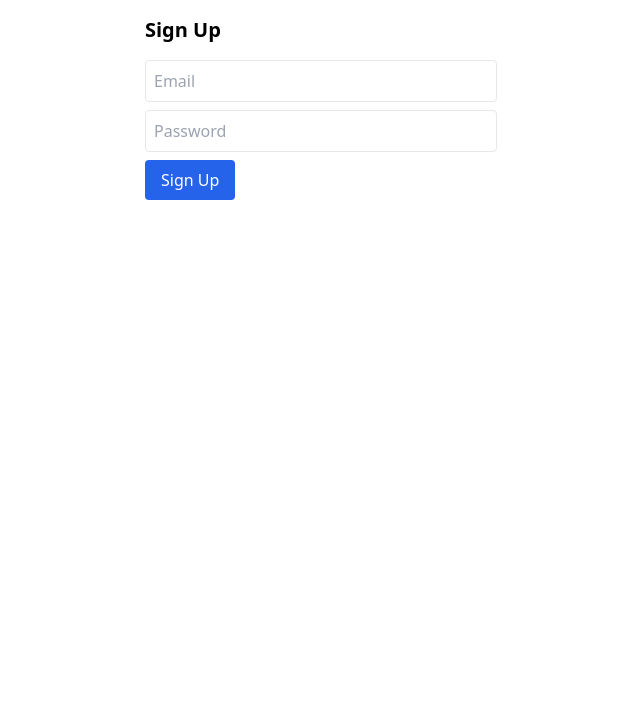
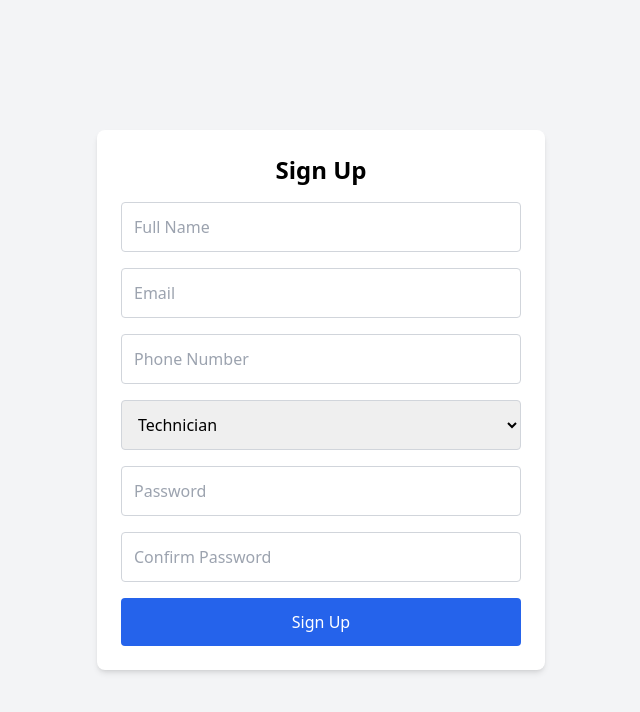
Before and after one commit to Wuradclan/ToolManager, a React (Vite) app in the folder web/: page /signup in a window 1280 px wide. Shown: the top 712 px of the page, without its empty margins (319-959 px from the left). Built offline with nearby package versions, Linux system fonts and the light colour scheme; no server answers.

Commit message:
login page edited signup form edited

```diff
--- a/web/src/pages/LoginPage.jsx
+++ b/web/src/pages/LoginPage.jsx
@@ -58,7 +58,7 @@ const handleLogin = async (e) => {
           <label className="block mb-1 text-gray-600">Email</label>
           <input
             type="email"
-            className="w-full px-4 py-2 border rounded-lg focus:outline-none focus:ring-2 focus:ring-blue-400"
+            className="w-50% px-4 py-2 border rounded-lg focus:outline-none focus:ring-2 focus:ring-blue-400"
             value={email}
             onChange={(e) => setEmail(e.target.value)}
             required
@@ -69,7 +69,7 @@ const handleLogin = async (e) => {
           <label className="block mb-1 text-gray-600">Password</label>
           <input
             type="password"
-            className="w-full px-4 py-2 border rounded-lg focus:outline-none focus:ring-2 focus:ring-blue-400"
+            className="w-50% px-4 py-2 border rounded-lg focus:outline-none focus:ring-2 focus:ring-blue-400"
             value={password}
             onChange={(e) => setPassword(e.target.value)}
             required
@@ -78,16 +78,15 @@ const handleLogin = async (e) => {
 
         <button
           type="submit"
-          className="w-full bg-blue-500 text-white py-2 rounded-lg hover:bg-blue-600 transition"
-        >
-          Sign In
-        </button>
-        <Link
+          //className="w-full bg-blue-500 text-white py-2 rounded-lg hover:bg-blue-600 transition"
+        >Sign In</button>
+        <button onClick={() => navigate("/signup")}> Sign Up </button>
+        {/* <Link
           to="/signup"
           className="bg-green-600 hover:bg-green-700 text-white px-6 py-2 rounded shadow"
         >
           Sign Up
-        </Link>
+        </Link> */}
       </form>
     </div>
   );
--- a/web/src/pages/SignupPage.jsx
+++ b/web/src/pages/SignupPage.jsx
@@ -1,27 +1,38 @@
 import { useState } from "react";
 import { auth, db } from "../firebaseConfig";
 import { createUserWithEmailAndPassword } from "firebase/auth";
-import { doc, setDoc } from "firebase/firestore";
-//import { name } from "@cloudinary/url-gen/actions/namedTransformation";
+import { doc, setDoc, serverTimestamp } from "firebase/firestore";
 import { useNavigate } from "react-router-dom";
 
 const SignupPage = () => {
   const [email, setEmail] = useState("");
+  const [name, setName] = useState("");
+  const [phone, setPhone] = useState("");
+  const [role, setRole] = useState("technician");
   const [password, setPassword] = useState("");
+  const [confirmPassword, setConfirmPassword] = useState("");
+
   const navigate = useNavigate();
 
   const handleSignup = async (e) => {
     e.preventDefault();
+
+    if (password !== confirmPassword) {
+      alert("Passwords do not match");
+      return;
+    }
+
     try {
-      // 1. Create Firebase Auth account
       const userCredential = await createUserWithEmailAndPassword(auth, email, password);
       const user = userCredential.user;
 
-      // 2. Save user data in Firestore using UID
       await setDoc(doc(db, "users", user.uid), {
-        email: user.email,
-        role: "user", // You can set 'admin' manually later
-        createdAt: new Date()
+        email,
+        name,
+        phone,
+        role,
+        status: "active",
+        joinedAt: serverTimestamp(),
       });
 
       alert("Signup successful!");
@@ -33,26 +44,76 @@ const SignupPage = () => {
   };
 
   return (
-    <form onSubmit={handleSignup} className="max-w-sm mx-auto p-4">
-      <h2 className="text-xl font-semibold mb-4">Sign Up</h2>
+    <div className="flex items-center justify-center min-h-screen bg-gray-100 px-4">
+      <form
+        onSubmit={handleSignup}
+        className="w-full max-w-md bg-white p-6 rounded-lg shadow-md space-y-4"
+      >
+        <h2 className="text-2xl font-semibold text-center">Sign Up</h2>
+
+        <input
+          type="text"
+          value={name}
+          placeholder="Full Name"
+          onChange={(e) => setName(e.target.value)}
+          className="w-full p-3 border border-gray-300 rounded"
+          required
+        />
+
         <input
           type="email"
           value={email}
           placeholder="Email"
           onChange={(e) => setEmail(e.target.value)}
-        className="w-full mb-2 p-2 border rounded"
+          className="w-full p-3 border border-gray-300 rounded"
+          required
         />
+
+        <input
+          type="tel"
+          value={phone}
+          placeholder="Phone Number"
+          onChange={(e) => setPhone(e.target.value)}
+          className="w-full p-3 border border-gray-300 rounded"
+          required
+        />
+
+        <select
+          value={role}
+          onChange={(e) => setRole(e.target.value)}
+          className="w-full p-3 border border-gray-300 rounded"
+        >
+          <option value="technician">Technician</option>
+          <option value="admin">Admin</option>
+          <option value="user">User</option>
+        </select>
+
         <input
           type="password"
           value={password}
           placeholder="Password"
           onChange={(e) => setPassword(e.target.value)}
-        className="w-full mb-2 p-2 border rounded"
+          className="w-full p-3 border border-gray-300 rounded"
+          required
         />
-      <button type="submit" className="bg-blue-600 text-white px-4 py-2 rounded">
+
+        <input
+          type="password"
+          value={confirmPassword}
+          placeholder="Confirm Password"
+          onChange={(e) => setConfirmPassword(e.target.value)}
+          className="w-full p-3 border border-gray-300 rounded"
+          required
+        />
+
+        <button
+          type="submit"
+          className="w-full bg-blue-600 text-white py-3 rounded hover:bg-blue-700 transition duration-200"
+        >
           Sign Up
         </button>
       </form>
+    </div>
   );
 };
 
```
Lines whose indentation alone changed are shown as unchanged.
